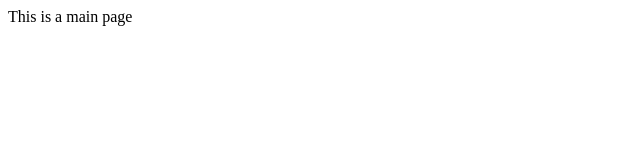
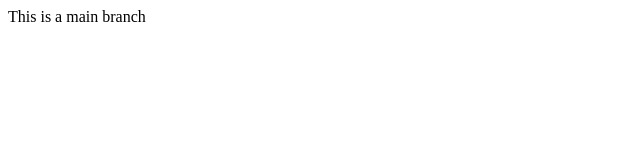
Before and after one commit to mac-deep/git-test, a plain HTML site: page index.html in a window 1280 px wide. Shown: the full height of the page, 0-640 px from the left. Drawn offline with Linux system fonts and the light colour scheme.

Commit message:
for main branch

```diff
--- a/index.html
+++ b/index.html
@@ -7,6 +7,6 @@
     <title>Document</title>
 </head>
 <body>
-    This is a main page
+    This is a main branch
 </body>
 </html>
```
